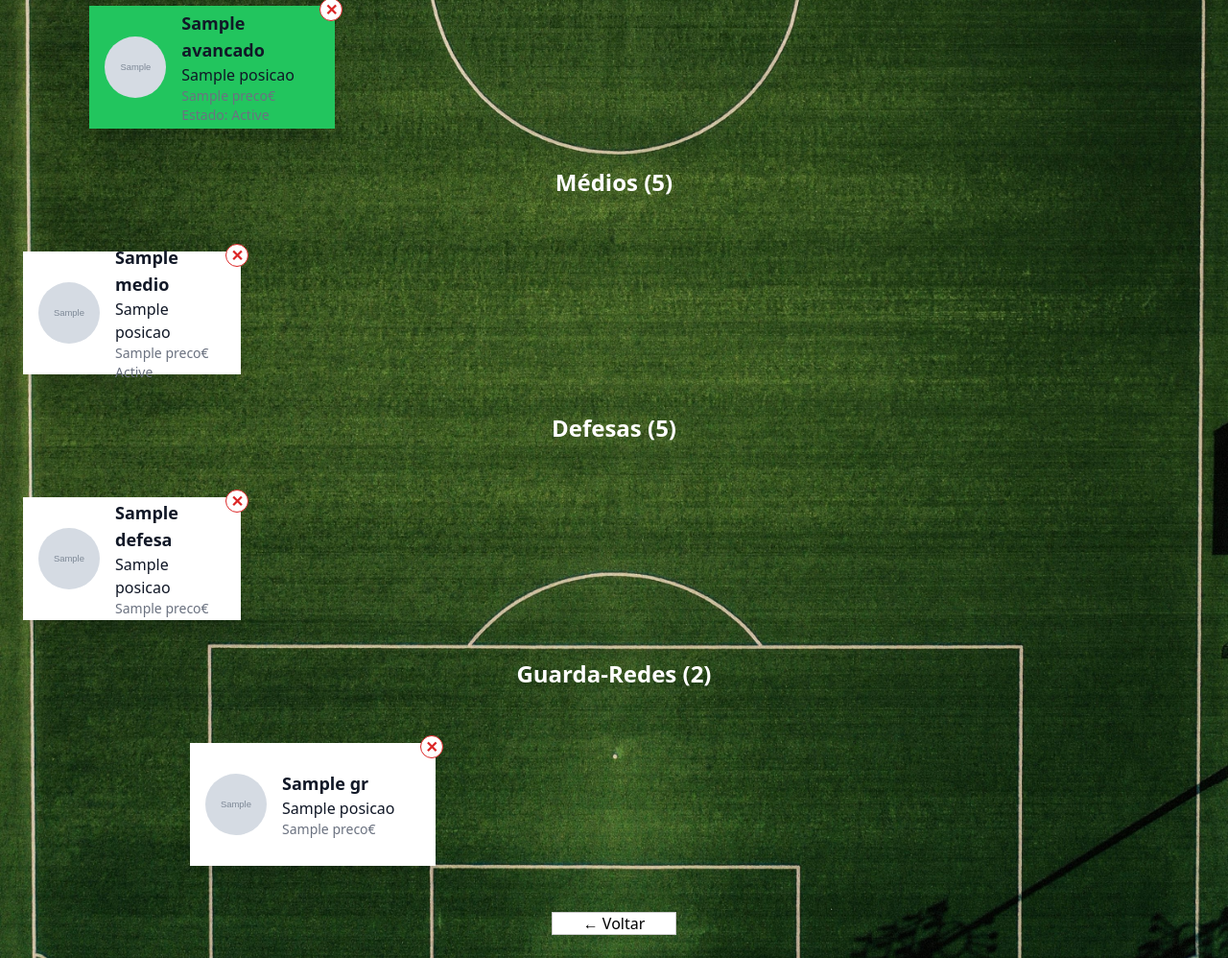
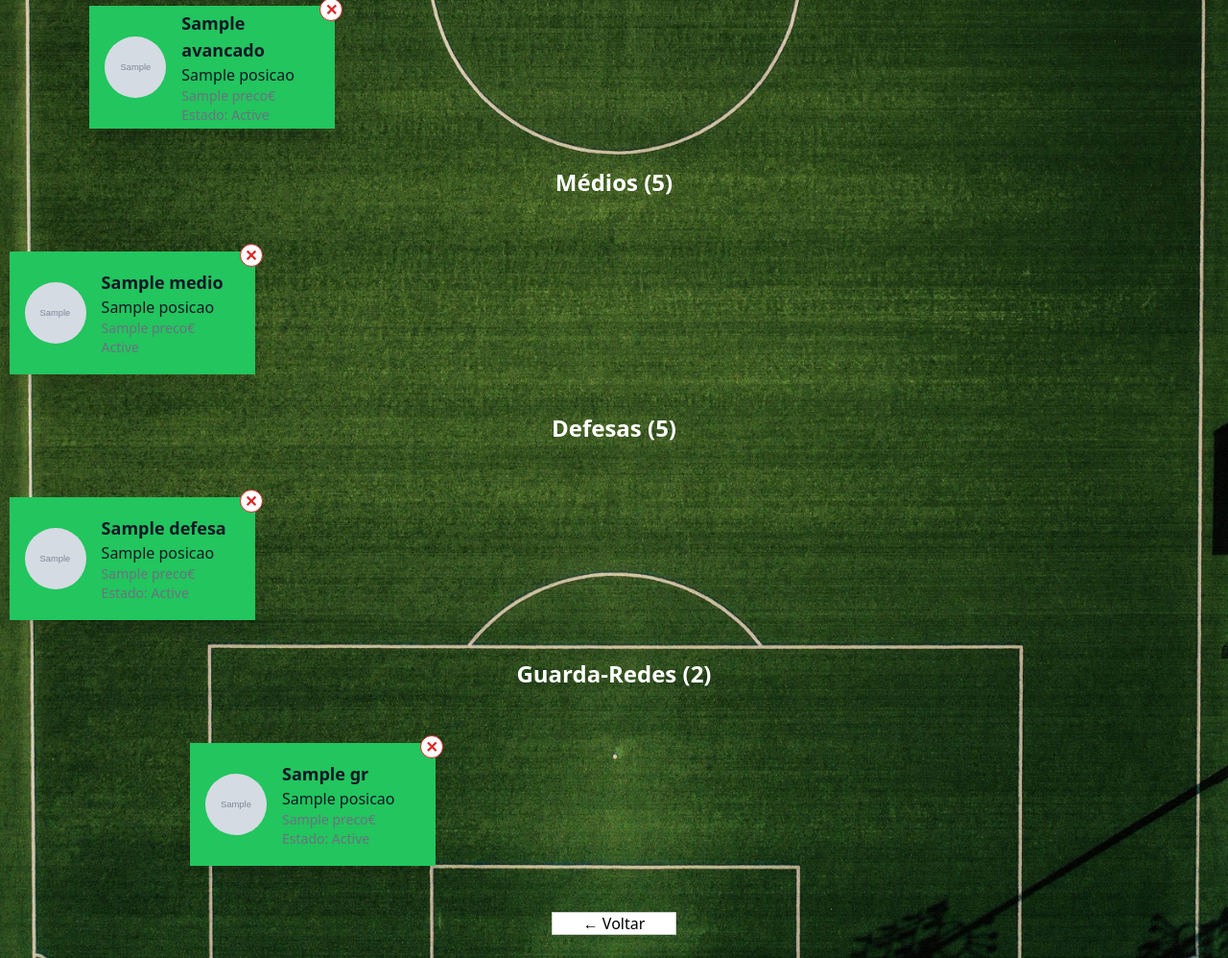
Before and after one commit to Bernardo2409/FBD_Project, a Flask app: template templates/equipa.html in a window 1280 px wide. Shown: the part 290-1288 px from the top of the page at 96% size. Run offline with Flask 3, Linux system fonts and the light colour scheme; the template is opened without the code that fills it: most values are stand-ins (such as "Sample title", 1, 10 or a date in 2020); grey boxes marked "Sample" are stand-in pictures; some libraries are stand-ins or nearby versions.

Commit message:
cores no estadodo jogador

```diff
--- a/templates/equipa.html
+++ b/templates/equipa.html
@@ -61,7 +61,7 @@
     <div class="grid grid-cols-1 md:grid-cols-2 xl:grid-cols-3 gap-6 mb-10 place-items-center" id="avancados-container">
     {% for j in equipa.avancados %}
     <div class="card shadow-xl p-4 w-64 h-32 flex items-center relative
-        {% if j.estado == 'Active' %}bg-green-500{% elif j.estado == 'On doubt' %}bg-blue-500{% elif j.estado == 'Unavailable' %}bg-black{% elif j.estado == 'Bench' %}bg-yellow-500{% elif j.estado == 'Injured' %}bg-red-500{% else %}bg-gray-200{% endif %}">
+        {% if j.estado == 'Active' %}bg-green-500{% elif j.estado == 'On doubt' %}bg-blue-500{% elif j.estado == 'Unavailable' %}bg-black{% elif j.estado == 'Benched' %}bg-yellow-500{% elif j.estado == 'Injured' %}bg-red-500{% else %}bg-gray-200{% endif %}">
 
         <!-- Botão de remover -->
         <a href="/equipa/remover/{{ j.id }}"
@@ -121,7 +121,10 @@
 
     <div class="grid grid-cols-1 md:grid-cols-5 gap-6 mb-10 place-items-center" id="medios-container">
         {% for j in equipa.medios %}
-        <div class="card bg-white shadow-xl p-4 w-54 h-32 flex items-center relative">
+            <div class="card shadow-xl p-4 w-64 h-32 flex items-center relative
+
+            {% if j.estado == 'Active' %}bg-green-500{% elif j.estado == 'On doubt' %}bg-blue-500{% elif j.estado == 'Unavailable' %}bg-black{% elif j.estado == 'Benched' %}bg-yellow-500{% elif j.estado == 'Injured' %}bg-red-500{% else %}bg-gray-200{% endif %}">
+
             <a href="/equipa/remover/{{ j.id }}"
                 class="absolute -top-2 -right-2 flex items-center justify-center w-6 h-6 rounded-full border border-red-600 bg-white text-red-600 font-bold hover:bg-red-100">
                     ✕
@@ -179,7 +182,9 @@
 
     <div class="grid grid-cols-1 md:grid-cols-5 gap-6 mb-10 place-items-center" id="defesas-container">
         {% for j in equipa.defesas %}
-        <div class="card bg-white shadow-xl p-4 w-54 h-32 flex items-center relative">
+            <div class="card shadow-xl p-4 w-64 h-32 flex items-center relative
+            {% if j.estado == 'Active' %}bg-green-500{% elif j.estado == 'On doubt' %}bg-blue-500{% elif j.estado == 'Unavailable' %}bg-black{% elif j.estado == 'Benched' %}bg-yellow-500{% elif j.estado == 'Injured' %}bg-red-500{% else %}bg-gray-200{% endif %}">
+
             <a href="/equipa/remover/{{ j.id }}"
                 class="absolute -top-2 -right-2 flex items-center justify-center w-6 h-6 rounded-full border border-red-600 bg-white text-red-600 font-bold hover:bg-red-100">
                     ✕
@@ -192,6 +197,8 @@
                         <div class="font-bold text-lg">{{ j.nome }}</div>
                         <div class="badge badge-primary badge-outline">{{ j.posicao }}</div>
                         <div class="text-sm text-gray-500">{{ j.preco }}€</div>
+                        <div class="text-sm text-gray-500">Estado: {{ j.estado }}</div>
+
                     </div>
                 </div>
             </a>
@@ -235,7 +242,8 @@
 
     <div class="grid grid-cols-1 md:grid-cols-2 gap-6 mb-10 place-items-center" id="gr-container">
         {% for j in equipa.gr %}
-        <div class="card bg-white shadow-xl p-4 w-64 h-32 flex items-center relative">
+         <div class="card shadow-xl p-4 w-64 h-32 flex items-center relative
+            {% if j.estado == 'Active' %}bg-green-500{% elif j.estado == 'On doubt' %}bg-blue-500{% elif j.estado == 'Unavailable' %}bg-black{% elif j.estado == 'Benched' %}bg-yellow-500{% elif j.estado == 'Injured' %}bg-red-500{% else %}bg-gray-200{% endif %}">
             <a href="/equipa/remover/{{ j.id }}"
                 class="absolute -top-2 -right-2 flex items-center justify-center w-6 h-6 rounded-full border border-red-600 bg-white text-red-600 font-bold hover:bg-red-100">
                     ✕
@@ -248,6 +256,7 @@
                         <div class="font-bold text-lg">{{ j.nome }}</div>
                         <div class="badge badge-primary badge-outline">{{ j.posicao }}</div>
                         <div class="text-sm text-gray-500">{{ j.preco }}€</div>
+                        <div class="text-sm text-gray-500">Estado: {{ j.estado }}</div>
                     </div>
                 </div>
             </a>
```
